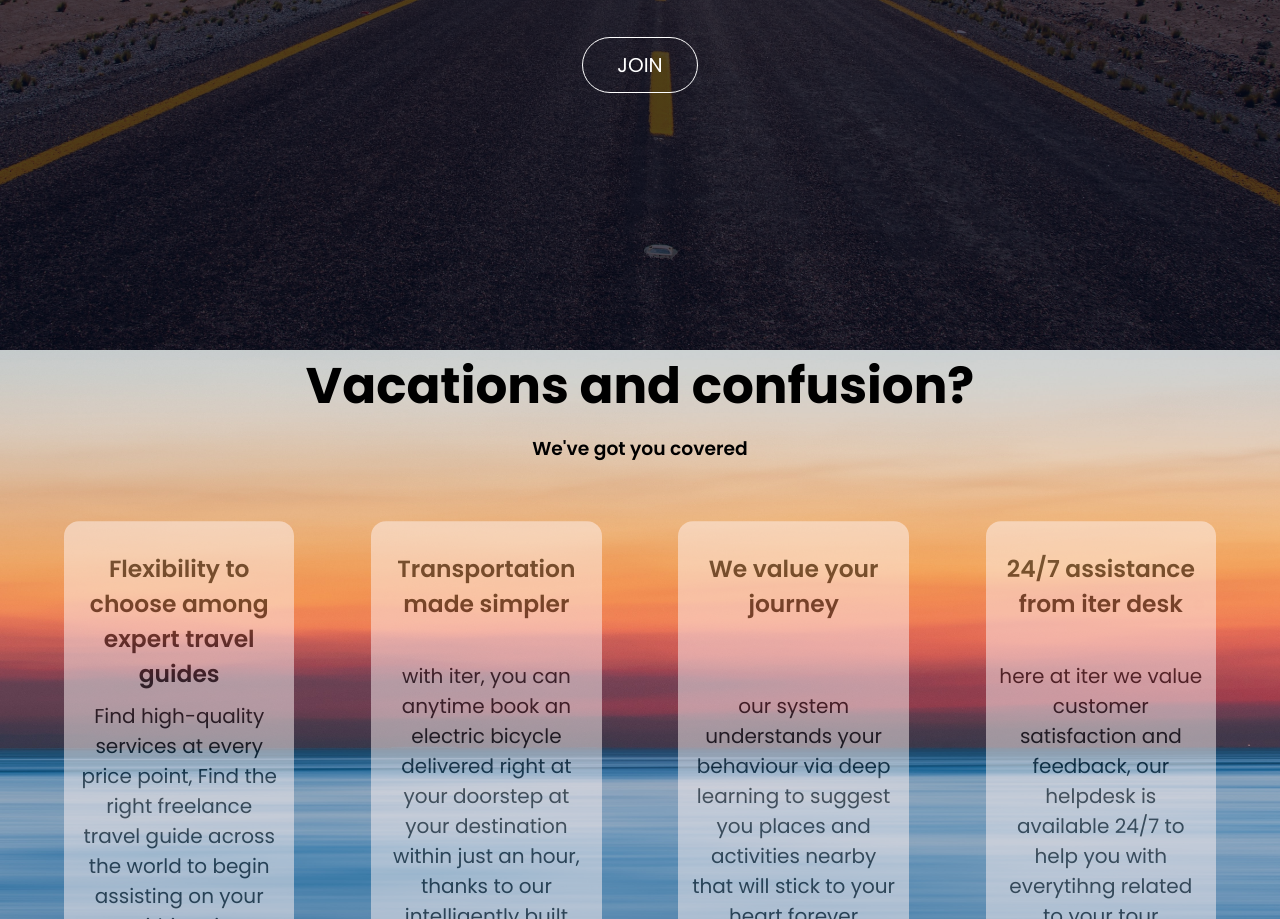
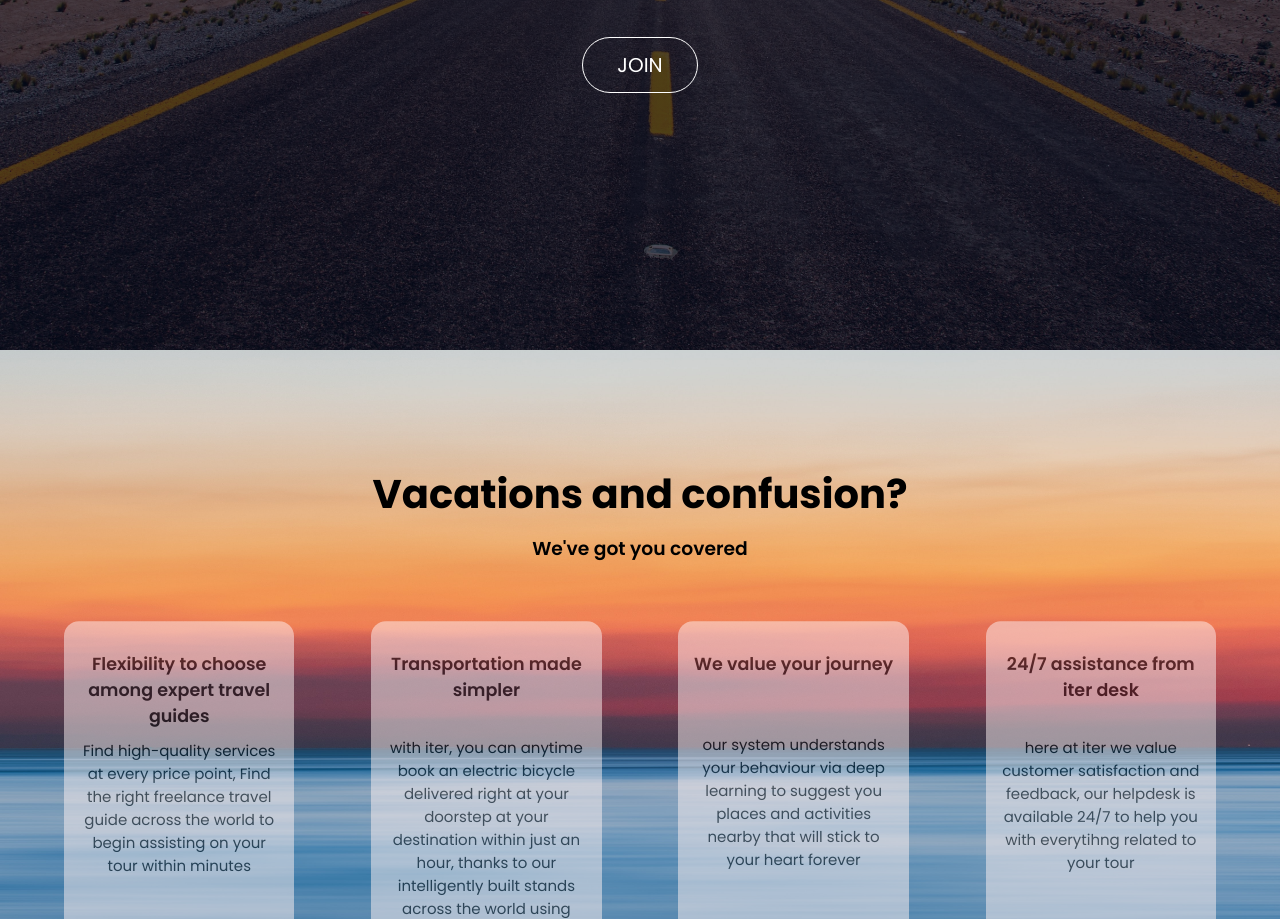
Before and after one commit to arcistupid/iter.github.io, a plain HTML site: page index.html in a window 1280 px wide. Shown: the part 450-1369 px from the top of the page. Drawn offline with Linux system fonts and the light colour scheme.

Commit message:
repair commit 1

```diff
--- a/styles.css
+++ b/styles.css
@@ -35,7 +35,7 @@ nav img{
 .nav-links ul li a{
     color: #fff;
     text-decoration: none;
-    font-size: 20px;
+    font-size: 15px;
 }
 .nav-links ul li::after{
     content: '';
@@ -115,7 +115,7 @@ nav .fa{
 
 }
 .metaleaf h1{
-    font-size: 50px;
+    font-size: 40px;
 
 }
 metaleaf h3{
@@ -126,7 +126,7 @@ metaleaf h3{
     display: flex;
     justify-content: space-between;
     color: black;
-    font-size: 20px;
+    font-size: 15px;
 }
 
 .approach{
```
